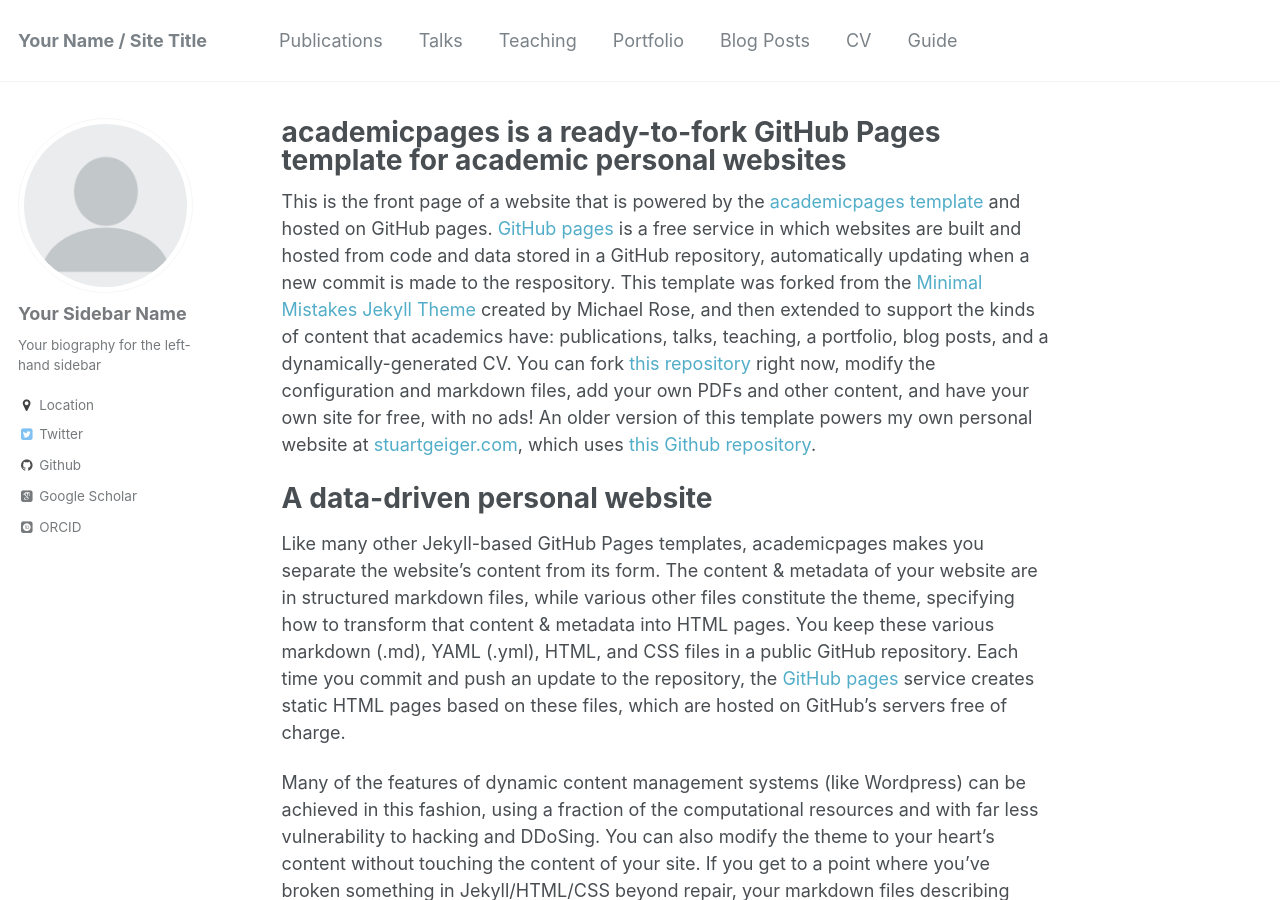
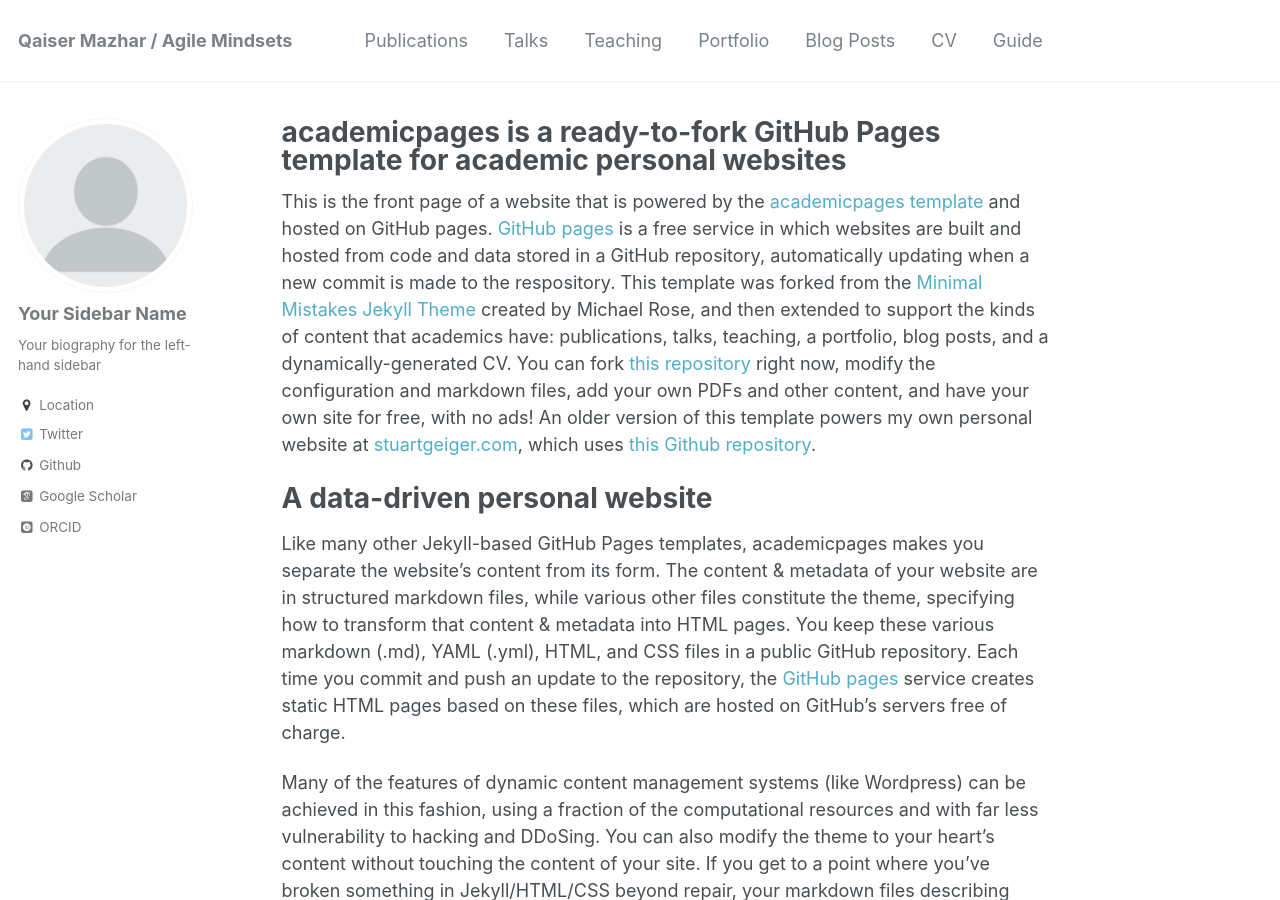
Before and after one commit to qaisermazhar/qaisermazhar.github.io, a Jekyll site: the page built from _pages/about.md, in a window 1280 px wide and 900 px high. Built offline with Jekyll 4.4.1, drawn with Linux system fonts in a browser that asks for light colours; some web fonts are replaced; some of the changed text lies outside the part shown.

Commit message:
update basic config

```diff
--- a/_config.yml
+++ b/_config.yml
@@ -7,11 +7,11 @@
 
 # Site Settings
 locale                   : "en-US"
-title                    : "Your Name / Site Title"
+title                    : "Qaiser Mazhar / Agile Mindsets"
 title_separator          : "-"
-name                     : &name "Your Name"
+name                     : &name "Qaiser Mazhar"
 description              : &description "personal description"
-url                      : https://academicpages.github.io # the base hostname & protocol for your site e.g. "https://mmistakes.github.io"
+url                      : https://qaisermazhar.github.io # the base hostname & protocol for your site e.g. "https://mmistakes.github.io"
 baseurl                  : "" # the subpath of your site, e.g. "/blog"
 repository               : "academicpages/academicpages.github.io"
 teaser                   :  # filename of teaser fallback teaser image placed in /images/, .e.g. "500x300.png"
```
